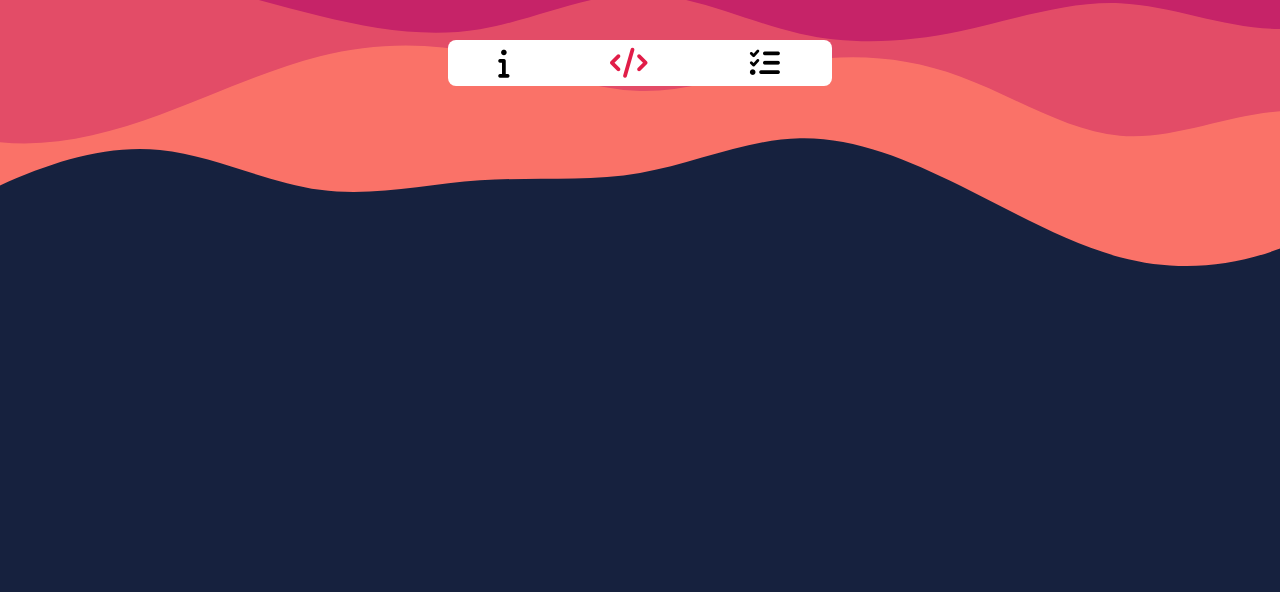
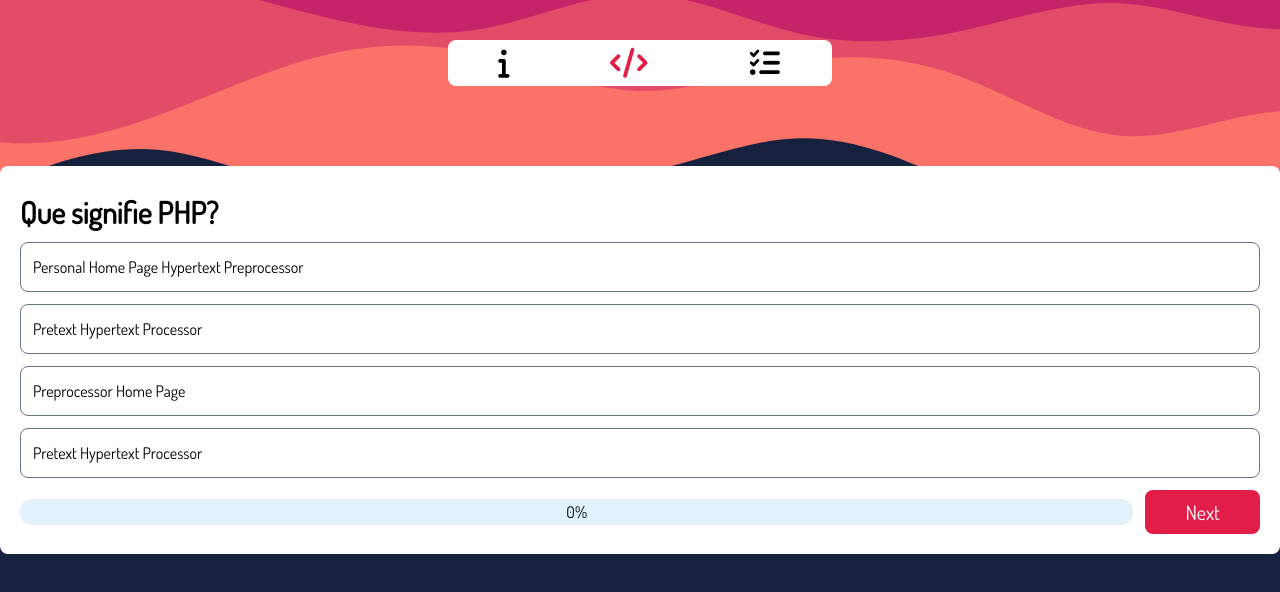
Before and after one commit to MohamedJamh/quizsite-vuejs, a Vue app: page / in a window 1280 px wide. Both pictures are taken after a click on the button "Get Started". Shown: the top 592 px of the page. Built offline with nearby package versions, Linux system fonts and the light colour scheme.

Commit message:
question component , info component

```diff
--- /dev/null
+++ b/public/questions.json
@@ -0,0 +1,102 @@
+[
+  {
+    "question": "Que signifie PHP?",
+    "choices":[
+        "Personal Home Page Hypertext Preprocessor",
+        "Pretext Hypertext Processor",
+        "Preprocessor Home Page",
+        "Pretext Hypertext Processor"
+    ],
+    "answer": "1"
+  },
+  {
+    "question": "Les fichiers PHP ont l’extension …. ?",
+    "choices":[
+      ".html",
+      ".xml",
+      ".php",
+      ".ph"
+    ],
+    "answer": "3"
+  },
+  {
+    "question": "Un script PHP devrait commencer par ___ ?",
+    "choices":[
+      "<php",
+      "<?",
+      "<?php",
+      "php"
+    ],
+    "answer": "3"
+  },
+  {
+    "question": "Quelle version de PHP a introduit Try/catch Exception?",
+    "choices":[
+      "PHP 4",
+      "PHP 5",
+      "PHP 5.3",
+      "PHP 7.2"
+    ],
+    "answer": "2"
+  },
+  {
+    "question": "Les espaces de noms ou « namespaces » sont disponibles depuis quelle version ?",
+    "choices":[
+      "PHP 4",
+      "PHP 5",
+      "PHP 5.3",
+      "PHP 6"
+    ],
+    "answer": "4"
+  },
+  {
+    "question": "Laquelle des portées suivantes n’est pas prise en charge en PHP?",
+    "choices":[
+      "static",
+      "final",
+      "public",
+      "friendly"
+    ],
+    "answer": "4"
+  },
+  {
+    "question": "Les variables membres d’une classe sont également appelées __________?",
+    "choices":[
+      "les attributs",
+      "des propriétés",
+      "des instances",
+      "tous les réponses sont vrais"
+    ],
+    "answer": "4"
+  },
+  {
+    "question": "Les méthodes sont également appelées des_______?",
+    "choices":[
+      "fonction membre",
+      "instances",
+      "objects",
+      "constructeurs"
+    ],
+    "answer": "1"
+  },
+  {
+    "question": " Quelle mot-clé empêche une méthode d’être redéfinie par une classe file?",
+    "choices":[
+      "abstract",
+      "protected",
+      "final",
+      "static"
+    ],
+    "answer": "3"
+  },
+  {
+    "question": "Nous pouvons utiliser ___ pour commenter une seule ligne?",
+    "choices":[
+      "/?",
+      "#",
+      "//",
+      "/* */"
+    ],
+    "answer": "3"
+  }
+]
--- a/src/App.vue
+++ b/src/App.vue
@@ -6,25 +6,32 @@
         ></stepper>
     </div>
     <main class="flex justify-center">
-        <Info
+        <info
             v-if="activeStep == 0"
-
-        ></Info>
+        ></info>
+        <questions
+            v-if="activeStep == 1"
+            :questions="questions"
+        ></questions>
     </main>
 </template>
 <script>
-import Stepper from "./components/Stepper.vue";
-import Info from "./components/Info.vue";
+import stepper from "./components/Stepper.vue";
+import info from "./components/Info.vue";
+import questions from "./components/Questions.vue";
 
 export default{
     components:{
-        Stepper,
-        Info
+        stepper,
+        info,
+        questions
     },
     created(){
+        this.getQuestions()
     },
     data(){
         return{
+            questions : [],
             activeStep : 0,
             steps : [
                 { icon : "fa-info"},
@@ -34,8 +41,9 @@ export default{
         };
     },
     methods:{
-        getQuestions(){
-
+        async getQuestions(){
+            let res = await fetch('questions.json')
+            this.questions = await res.json()
         },
         startQuiz(){
             this.activeStep = 1;
--- a/src/assets/data/page.json
+++ /dev/null
@@ -1,3 +0,0 @@
-[
-
-]
--- a/src/components/Info.vue
+++ b/src/components/Info.vue
@@ -19,9 +19,7 @@
 
 <script>
 export default{
-    props : ['startQuiz'],
-    methods: {
-    }
+
 }
 </script>
 
--- a/src/components/Questions.vue
+++ b/src/components/Questions.vue
@@ -1,30 +1,42 @@
 <template>
-    <div class="questions">
-        <div class="header">
-            <p id="question">This a question Lorem ?</p>
-        </div>
-        <div class="answers">
-            <div class="answer">
-                <p>
-                    <input class="hidden" type="checkbox" name="choice" id="">
-                    <span id="answer1">
-                        answerf
-                    </span>
-                </p>
-                <i class="answer-icon fas"></i>
+    <div class="container">
+        <div class="bg-white w-full rounded-lg p-5">
+            <div class="my-2">
+                <p class="font-semibold text-3xl">{{ questions[currentQuestion].question }}</p>
+            </div>
+            <div class="my-2">
+                <div v-for="(choice , index) in questions[currentQuestion].choices" :key="index" class="border rounded-lg border-slate-500 p-3 my-3">
+                    <p>
+                        {{ choice }}
+                    </p>
+                </div>
+            </div>
+            <div class="flex gap-3 items-center">
+                <div class="border w-full rounded-xl overflow-hidden">
+                    <div class="bg-sky-100 text-center">0%</div>
+                </div>
+                <button
+                    class="bg-rose-600 px-10 py-2 rounded-lg text-white text-xl"
+                    @click="nextQuestion()"
+                >Next</button>
             </div>
         </div>
-        <div class="footer">
-            <div class="progress-bar">
-                <div id="progressBar">0%</div>
-            </div>
-            <button id="nextBtn" class="btn" onclick="nexQ();">Next</button>
-        </div>
     </div>
+
 </template>
 <script>
 export default {
-
+    props : ['questions'],
+    data(){
+        return{
+            currentQuestion : 0
+        };
+    },
+    methods: {
+        nextQuestion(){
+            this.currentQuestion += 1
+        }
+    },
 }
 </script>
 <style>
```
